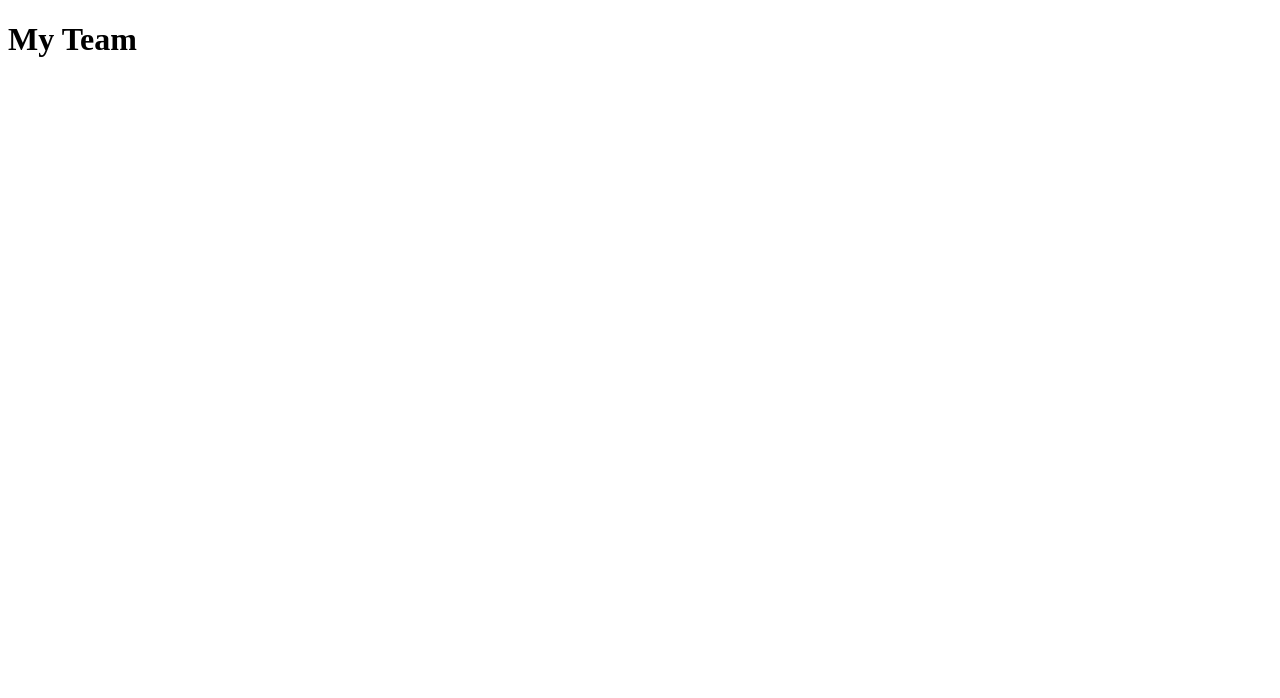
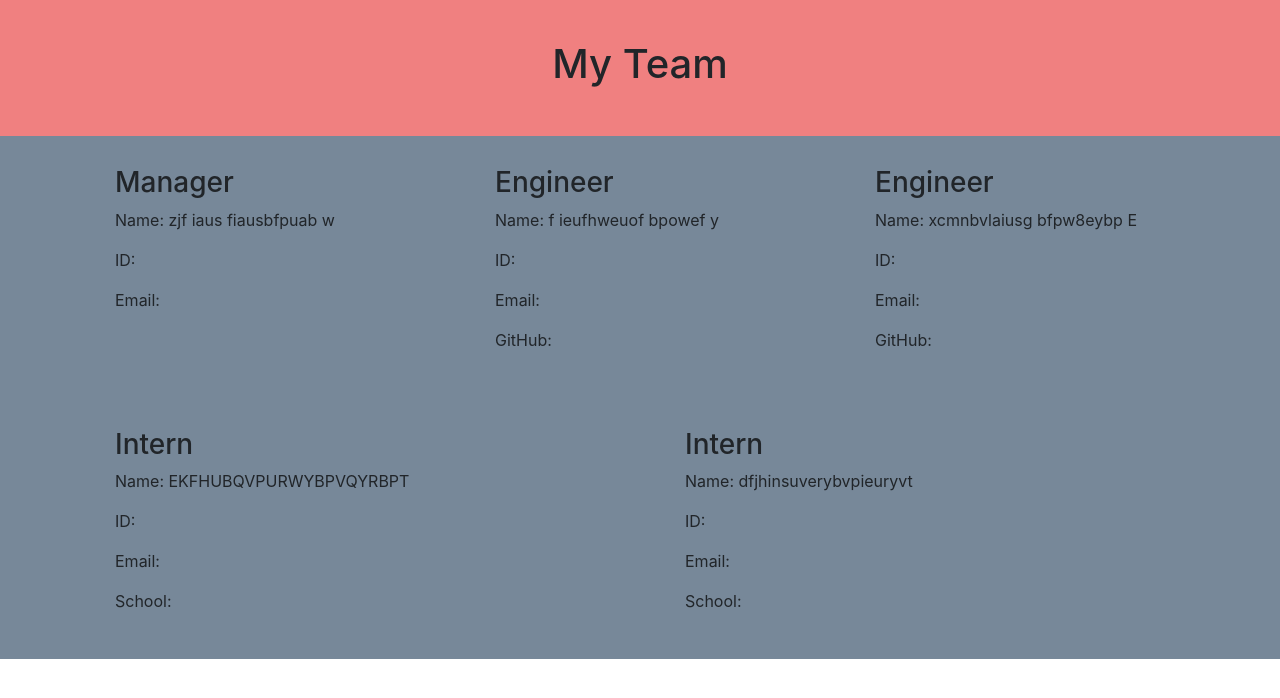
Before and after one commit to mgdelneri/Team-Profile-Generator, a website: page index.html in a window 1280 px wide. Drawn offline with nearby package versions, Linux system fonts and the light colour scheme.

Commit message:
Wrote out a HTML mock-up; Started styling in CSS

```diff
--- a/index.html
+++ b/index.html
@@ -6,6 +6,7 @@
     <meta name="viewport" content="width=device-width, initial-scale=1.0">
     <title>Team Profile</title>
     <link rel="stylesheet" type="text/css" href="./dist/style.css"/>
+    <link rel="stylesheet" href="https://stackpath.bootstrapcdn.com/bootstrap/4.3.1/css/bootstrap.min.css" />
 </head>
 <body>
 
@@ -14,6 +15,46 @@
     </header>
 
     <main>
+        <div class="container">
+            <div class="row d-flex justify-content-center justify-content-between box-container">
+                <div class="col" id="box">
+                    <h3>Manager</h3>
+                    <p>Name: zjf iaus fiausbfpuab w</p>
+                    <p>ID: </p>
+                    <p>Email: </p>
+                </div>
+                <div class="col" id="box">
+                    <h3>Engineer</h3>
+                    <p>Name: f ieufhweuof bpowef y</p>
+                    <p>ID: </p>
+                    <p>Email: </p>
+                    <p>GitHub: </p>
+                </div>
+                <div class="col" id="box">
+                    <h3>Engineer</h3>
+                    <p>Name: xcmnbvlaiusg bfpw8eybp E</p>
+                    <p>ID: </p>
+                    <p>Email: </p>
+                    <p>GitHub: </p>
+                </div>
+            </div>
+            <div class="row d-flex justify-content-center justify-content-between box-container">
+                <div class="col" id="box">
+                    <h3>Intern</h3>
+                    <p>Name: EKFHUBQVPURWYBPVQYRBPT</p>
+                    <p>ID: </p>
+                    <p>Email: </p>
+                    <p>School: </p>
+                </div>
+                <div class="col" id="box">
+                    <h3>Intern</h3>
+                    <p>Name: dfjhinsuverybvpieuryvt</p>
+                    <p>ID: </p>
+                    <p>Email: </p>
+                    <p>School: </p>
+                </div>
+            </div>
+        </div>
 
     </main>
 
--- a/index.js
+++ b/index.js
@@ -5,5 +5,3 @@ const generateHTML = require('./src/generateHTML');
 const Manager = require('./lib/Manager');
 const Engineer = require('./lib/Engineer');
 const Intern = require('./lib/Intern');
-
-const questions = [];
```
Also changed, not shown: dist/style.css.
